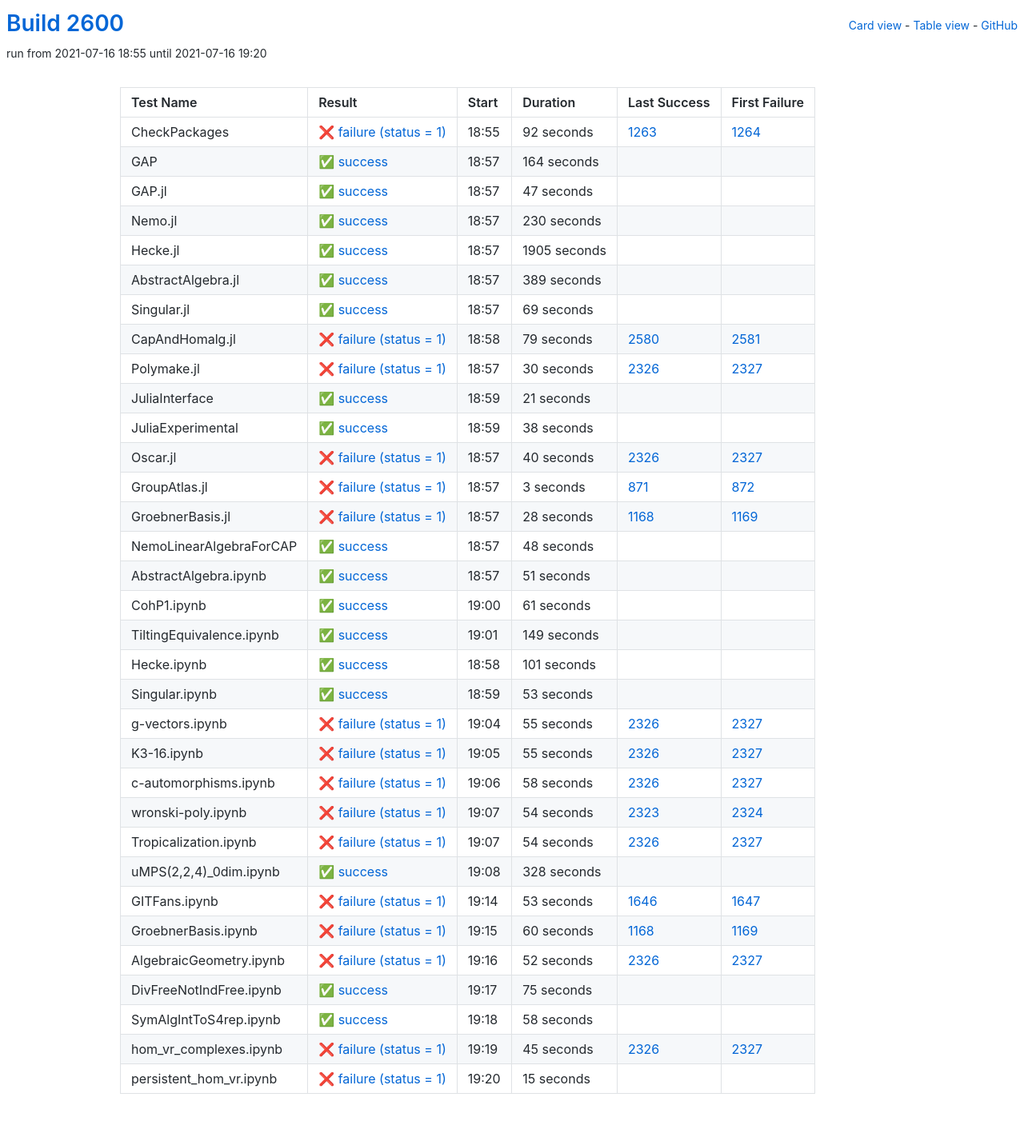
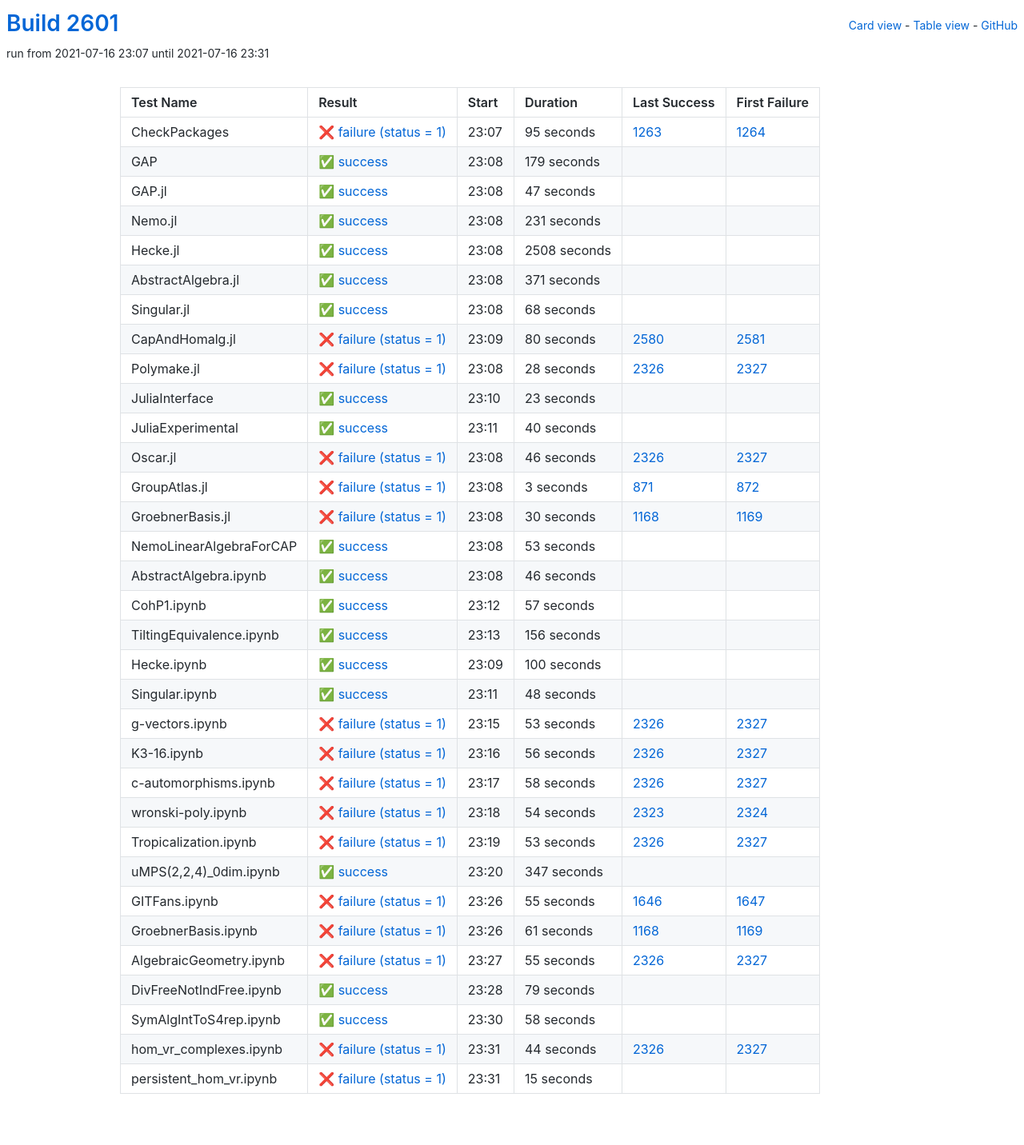
Before and after one commit to oscar-system/oscar-ci-status-stable, a Jekyll site: the page built from table.html, in a window 1280 px wide. Shown: the whole page at 80% size. Built offline with Jekyll 4.4.1, drawn with Linux system fonts in a browser that asks for light colours.

Commit message:
Build #2601

```diff
--- a/_data/ci.yml
+++ b/_data/ci.yml
@@ -1,6 +1,6 @@
 ---
-build: 2600
-build_url: https://oscarci.mathematik.uni-kl.de/job/oscar-stable/2600/
+build: 2601
+build_url: https://oscarci.mathematik.uni-kl.de/job/oscar-stable/2601/
 job: oscar-stable
 organization: oscar-system
 repo: oscar-ci-status-stable
@@ -8,32 +8,32 @@ repourl: https://github.com/oscar-system/oscar-ci-status-stable
 tests:
 - name: CheckPackages
   id: checkpackages
-  log: https://oscarci.mathematik.uni-kl.de/job/oscar-stable/2600/artifact/logs/build-2600/CheckPackages.log
-  start: 2021-07-16 18:55
+  log: https://oscarci.mathematik.uni-kl.de/job/oscar-stable/2601/artifact/logs/build-2601/CheckPackages.log
+  start: 2021-07-16 23:07
   success: false
   exitcode: 1
   status: failure
-  duration: 92
+  duration: 95
   last_success: 1263
   last_success_url: https://oscarci.mathematik.uni-kl.de/job/oscar-stable/1263/
   first_failure: 1264
   first_failure_url: https://oscarci.mathematik.uni-kl.de/job/oscar-stable/1264/
 - name: GAP
   id: gap
-  log: https://oscarci.mathematik.uni-kl.de/job/oscar-stable/2600/artifact/logs/build-2600/GAP.log
-  start: 2021-07-16 18:57
+  log: https://oscarci.mathematik.uni-kl.de/job/oscar-stable/2601/artifact/logs/build-2601/GAP.log
+  start: 2021-07-16 23:08
   success: true
   exitcode: 0
   status: success
-  duration: 164
+  duration: 179
   last_success: false
   last_success_url:
   first_failure: false
   first_failure_url:
 - name: GAP.jl
   id: gap-jl
-  log: https://oscarci.mathematik.uni-kl.de/job/oscar-stable/2600/artifact/logs/build-2600/GAP.jl.log
-  start: 2021-07-16 18:57
+  log: https://oscarci.mathematik.uni-kl.de/job/oscar-stable/2601/artifact/logs/build-2601/GAP.jl.log
+  start: 2021-07-16 23:08
   success: true
   exitcode: 0
   status: success
@@ -44,116 +44,116 @@ tests:
   first_failure_url:
 - name: Nemo.jl
   id: nemo-jl
-  log: https://oscarci.mathematik.uni-kl.de/job/oscar-stable/2600/artifact/logs/build-2600/Nemo.jl.log
-  start: 2021-07-16 18:57
+  log: https://oscarci.mathematik.uni-kl.de/job/oscar-stable/2601/artifact/logs/build-2601/Nemo.jl.log
+  start: 2021-07-16 23:08
   success: true
   exitcode: 0
   status: success
-  duration: 230
+  duration: 231
   last_success: false
   last_success_url:
   first_failure: false
   first_failure_url:
 - name: Hecke.jl
   id: hecke-jl
-  log: https://oscarci.mathematik.uni-kl.de/job/oscar-stable/2600/artifact/logs/build-2600/Hecke.jl.log
-  start: 2021-07-16 18:57
+  log: https://oscarci.mathematik.uni-kl.de/job/oscar-stable/2601/artifact/logs/build-2601/Hecke.jl.log
+  start: 2021-07-16 23:08
   success: true
   exitcode: 0
   status: success
-  duration: 1905
+  duration: 2508
   last_success: false
   last_success_url:
   first_failure: false
   first_failure_url:
 - name: AbstractAlgebra.jl
   id: abstractalgebra-jl
-  log: https://oscarci.mathematik.uni-kl.de/job/oscar-stable/2600/artifact/logs/build-2600/AbstractAlgebra.jl.log
-  start: 2021-07-16 18:57
+  log: https://oscarci.mathematik.uni-kl.de/job/oscar-stable/2601/artifact/logs/build-2601/AbstractAlgebra.jl.log
+  start: 2021-07-16 23:08
   success: true
   exitcode: 0
   status: success
-  duration: 389
+  duration: 371
   last_success: false
   last_success_url:
   first_failure: false
   first_failure_url:
 - name: Singular.jl
   id: singular-jl
-  log: https://oscarci.mathematik.uni-kl.de/job/oscar-stable/2600/artifact/logs/build-2600/Singular.jl.log
-  start: 2021-07-16 18:57
+  log: https://oscarci.mathematik.uni-kl.de/job/oscar-stable/2601/artifact/logs/build-2601/Singular.jl.log
+  start: 2021-07-16 23:08
   success: true
   exitcode: 0
   status: success
-  duration: 69
+  duration: 68
   last_success: false
   last_success_url:
   first_failure: false
   first_failure_url:
 - name: CapAndHomalg.jl
   id: capandhomalg-jl
-  log: https://oscarci.mathematik.uni-kl.de/job/oscar-stable/2600/artifact/logs/build-2600/CapAndHomalg.jl.log
-  start: 2021-07-16 18:58
+  log: https://oscarci.mathematik.uni-kl.de/job/oscar-stable/2601/artifact/logs/build-2601/CapAndHomalg.jl.log
+  start: 2021-07-16 23:09
   success: false
   exitcode: 1
   status: failure
-  duration: 79
+  duration: 80
   last_success: 2580
   last_success_url: https://oscarci.mathematik.uni-kl.de/job/oscar-stable/2580/
   first_failure: 2581
   first_failure_url: https://oscarci.mathematik.uni-kl.de/job/oscar-stable/2581/
 - name: Polymake.jl
   id: polymake-jl
-  log: https://oscarci.mathematik.uni-kl.de/job/oscar-stable/2600/artifact/logs/build-2600/Polymake.jl.log
-  start: 2021-07-16 18:57
+  log: https://oscarci.mathematik.uni-kl.de/job/oscar-stable/2601/artifact/logs/build-2601/Polymake.jl.log
+  start: 2021-07-16 23:08
   success: false
   exitcode: 1
   status: failure
-  duration: 30
+  duration: 28
   last_success: 2326
   last_success_url: https://oscarci.mathematik.uni-kl.de/job/oscar-stable/2326/
   first_failure: 2327
   first_failure_url: https://oscarci.mathematik.uni-kl.de/job/oscar-stable/2327/
 - name: JuliaInterface
   id: juliainterface
-  log: https://oscarci.mathematik.uni-kl.de/job/oscar-stable/2600/artifact/logs/build-2600/JuliaInterface.log
-  start: 2021-07-16 18:59
+  log: https://oscarci.mathematik.uni-kl.de/job/oscar-stable/2601/artifact/logs/build-2601/JuliaInterface.log
+  start: 2021-07-16 23:10
   success: true
   exitcode: 0
   status: success
-  duration: 21
+  duration: 23
   last_success: false
   last_success_url:
   first_failure: false
   first_failure_url:
 - name: JuliaExperimental
   id: juliaexperimental
-  log: https://oscarci.mathematik.uni-kl.de/job/oscar-stable/2600/artifact/logs/build-2600/JuliaExperimental.log
-  start: 2021-07-16 18:59
+  log: https://oscarci.mathematik.uni-kl.de/job/oscar-stable/2601/artifact/logs/build-2601/JuliaExperimental.log
+  start: 2021-07-16 23:11
   success: true
   exitcode: 0
   status: success
-  duration: 38
+  duration: 40
   last_success: false
   last_success_url:
   first_failure: false
   first_failure_url:
 - name: Oscar.jl
   id: oscar-jl
-  log: https://oscarci.mathematik.uni-kl.de/job/oscar-stable/2600/artifact/logs/build-2600/Oscar.jl.log
-  start: 2021-07-16 18:57
+  log: https://oscarci.mathematik.uni-kl.de/job/oscar-stable/2601/artifact/logs/build-2601/Oscar.jl.log
+  start: 2021-07-16 23:08
   success: false
   exitcode: 1
   status: failure
-  duration: 40
+  duration: 46
   last_success: 2326
   last_success_url: https://oscarci.mathematik.uni-kl.de/job/oscar-stable/2326/
   first_failure: 2327
   first_failure_url: https://oscarci.mathematik.uni-kl.de/job/oscar-stable/2327/
 - name: GroupAtlas.jl
   id: groupatlas-jl
-  log: https://oscarci.mathematik.uni-kl.de/job/oscar-stable/2600/artifact/logs/build-2600/GroupAtlas.jl.log
-  start: 2021-07-16 18:57
+  log: https://oscarci.mathematik.uni-kl.de/job/oscar-stable/2601/artifact/logs/build-2601/GroupAtlas.jl.log
+  start: 2021-07-16 23:08
   success: false
   exitcode: 1
   status: failure
@@ -164,20 +164,80 @@ tests:
   first_failure_url: https://oscarci.mathematik.uni-kl.de/job/oscar-stable/872/
 - name: GroebnerBasis.jl
   id: groebnerbasis-jl
-  log: https://oscarci.mathematik.uni-kl.de/job/oscar-stable/2600/artifact/logs/build-2600/GroebnerBasis.jl.log
-  start: 2021-07-16 18:57
+  log: https://oscarci.mathematik.uni-kl.de/job/oscar-stable/2601/artifact/logs/build-2601/GroebnerBasis.jl.log
+  start: 2021-07-16 23:08
   success: false
   exitcode: 1
   status: failure
-  duration: 28
+  duration: 30
   last_success: 1168
   last_success_url: https://oscarci.mathematik.uni-kl.de/job/oscar-stable/1168/
   first_failure: 1169
   first_failure_url: https://oscarci.mathematik.uni-kl.de/job/oscar-stable/1169/
 - name: NemoLinearAlgebraForCAP
   id: nemolinearalgebraforcap
-  log: https://oscarci.mathematik.uni-kl.de/job/oscar-stable/2600/artifact/logs/build-2600/NemoLinearAlgebraForCAP.log
-  start: 2021-07-16 18:57
+  log: https://oscarci.mathematik.uni-kl.de/job/oscar-stable/2601/artifact/logs/build-2601/NemoLinearAlgebraForCAP.log
+  start: 2021-07-16 23:08
+  success: true
+  exitcode: 0
+  status: success
+  duration: 53
+  last_success: false
+  last_success_url:
+  first_failure: false
+  first_failure_url:
+- name: AbstractAlgebra.ipynb
+  id: abstractalgebra-ipynb
+  log: https://oscarci.mathematik.uni-kl.de/job/oscar-stable/2601/artifact/logs/build-2601/AbstractAlgebra.ipynb.log
+  start: 2021-07-16 23:08
+  success: true
+  exitcode: 0
+  status: success
+  duration: 46
+  last_success: false
+  last_success_url:
+  first_failure: false
+  first_failure_url:
+- name: CohP1.ipynb
+  id: cohp1-ipynb
+  log: https://oscarci.mathematik.uni-kl.de/job/oscar-stable/2601/artifact/logs/build-2601/CohP1.ipynb.log
+  start: 2021-07-16 23:12
+  success: true
+  exitcode: 0
+  status: success
+  duration: 57
+  last_success: false
+  last_success_url:
+  first_failure: false
+  first_failure_url:
+- name: TiltingEquivalence.ipynb
+  id: tiltingequivalence-ipynb
+  log: https://oscarci.mathematik.uni-kl.de/job/oscar-stable/2601/artifact/logs/build-2601/TiltingEquivalence.ipynb.log
+  start: 2021-07-16 23:13
+  success: true
+  exitcode: 0
+  status: success
+  duration: 156
+  last_success: false
+  last_success_url:
+  first_failure: false
+  first_failure_url:
+- name: Hecke.ipynb
+  id: hecke-ipynb
+  log: https://oscarci.mathematik.uni-kl.de/job/oscar-stable/2601/artifact/logs/build-2601/Hecke.ipynb.log
+  start: 2021-07-16 23:09
+  success: true
+  exitcode: 0
+  status: success
+  duration: 100
+  last_success: false
+  last_success_url:
+  first_failure: false
+  first_failure_url:
+- name: Singular.ipynb
+  id: singular-ipynb
+  log: https://oscarci.mathematik.uni-kl.de/job/oscar-stable/2601/artifact/logs/build-2601/Singular.ipynb.log
+  start: 2021-07-16 23:11
   success: true
   exitcode: 0
   status: success
@@ -186,94 +246,34 @@ tests:
   last_success_url:
   first_failure: false
   first_failure_url:
-- name: AbstractAlgebra.ipynb
-  id: abstractalgebra-ipynb
-  log: https://oscarci.mathematik.uni-kl.de/job/oscar-stable/2600/artifact/logs/build-2600/AbstractAlgebra.ipynb.log
-  start: 2021-07-16 18:57
-  success: true
-  exitcode: 0
-  status: success
-  duration: 51
-  last_success: false
-  last_success_url:
-  first_failure: false
-  first_failure_url:
-- name: CohP1.ipynb
-  id: cohp1-ipynb
-  log: https://oscarci.mathematik.uni-kl.de/job/oscar-stable/2600/artifact/logs/build-2600/CohP1.ipynb.log
-  start: 2021-07-16 19:00
-  success: true
-  exitcode: 0
-  status: success
-  duration: 61
-  last_success: false
-  last_success_url:
-  first_failure: false
-  first_failure_url:
-- name: TiltingEquivalence.ipynb
-  id: tiltingequivalence-ipynb
-  log: https://oscarci.mathematik.uni-kl.de/job/oscar-stable/2600/artifact/logs/build-2600/TiltingEquivalence.ipynb.log
-  start: 2021-07-16 19:01
-  success: true
-  exitcode: 0
-  status: success
-  duration: 149
-  last_success: false
-  last_success_url:
-  first_failure: false
-  first_failure_url:
-- name: Hecke.ipynb
-  id: hecke-ipynb
-  log: https://oscarci.mathematik.uni-kl.de/job/oscar-stable/2600/artifact/logs/build-2600/Hecke.ipynb.log
-  start: 2021-07-16 18:58
-  success: true
-  exitcode: 0
-  status: success
-  duration: 101
-  last_success: false
-  last_success_url:
-  first_failure: false
-  first_failure_url:
-- name: Singular.ipynb
-  id: singular-ipynb
-  log: https://oscarci.mathematik.uni-kl.de/job/oscar-stable/2600/artifact/logs/build-2600/Singular.ipynb.log
-  start: 2021-07-16 18:59
-  success: true
-  exitcode: 0
-  status: success
-  duration: 53
-  last_success: false
-  last_success_url:
-  first_failure: false
-  first_failure_url:
 - name: g-vectors.ipynb
   id: g-vectors-ipynb
-  log: https://oscarci.mathematik.uni-kl.de/job/oscar-stable/2600/artifact/logs/build-2600/g-vectors.ipynb.log
-  start: 2021-07-16 19:04
+  log: https://oscarci.mathematik.uni-kl.de/job/oscar-stable/2601/artifact/logs/build-2601/g-vectors.ipynb.log
+  start: 2021-07-16 23:15
   success: false
   exitcode: 1
   status: failure
-  duration: 55
+  duration: 53
   last_success: 2326
   last_success_url: https://oscarci.mathematik.uni-kl.de/job/oscar-stable/2326/
   first_failure: 2327
   first_failure_url: https://oscarci.mathematik.uni-kl.de/job/oscar-stable/2327/
 - name: K3-16.ipynb
   id: k3-16-ipynb
-  log: https://oscarci.mathematik.uni-kl.de/job/oscar-stable/2600/artifact/logs/build-2600/K3-16.ipynb.log
-  start: 2021-07-16 19:05
+  log: https://oscarci.mathematik.uni-kl.de/job/oscar-stable/2601/artifact/logs/build-2601/K3-16.ipynb.log
+  start: 2021-07-16 23:16
   success: false
   exitcode: 1
   status: failure
-  duration: 55
+  duration: 56
   last_success: 2326
   last_success_url: https://oscarci.mathematik.uni-kl.de/job/oscar-stable/2326/
   first_failure: 2327
   first_failure_url: https://oscarci.mathematik.uni-kl.de/job/oscar-stable/2327/
 - name: c-automorphisms.ipynb
   id: c-automorphisms-ipynb
-  log: https://oscarci.mathematik.uni-kl.de/job/oscar-stable/2600/artifact/logs/build-2600/c-automorphisms.ipynb.log
-  start: 2021-07-16 19:06
+  log: https://oscarci.mathematik.uni-kl.de/job/oscar-stable/2601/artifact/logs/build-2601/c-automorphisms.ipynb.log
+  start: 2021-07-16 23:17
   success: false
   exitcode: 1
   status: failure
@@ -284,8 +284,8 @@ tests:
   first_failure_url: https://oscarci.mathematik.uni-kl.de/job/oscar-stable/2327/
 - name: wronski-poly.ipynb
   id: wronski-poly-ipynb
-  log: https://oscarci.mathematik.uni-kl.de/job/oscar-stable/2600/artifact/logs/build-2600/wronski-poly.ipynb.log
-  start: 2021-07-16 19:07
+  log: https://oscarci.mathematik.uni-kl.de/job/oscar-stable/2601/artifact/logs/build-2601/wronski-poly.ipynb.log
+  start: 2021-07-16 23:18
   success: false
   exitcode: 1
   status: failure
@@ -296,80 +296,80 @@ tests:
   first_failure_url: https://oscarci.mathematik.uni-kl.de/job/oscar-stable/2324/
 - name: Tropicalization.ipynb
   id: tropicalization-ipynb
-  log: https://oscarci.mathematik.uni-kl.de/job/oscar-stable/2600/artifact/logs/build-2600/Tropicalization.ipynb.log
-  start: 2021-07-16 19:07
+  log: https://oscarci.mathematik.uni-kl.de/job/oscar-stable/2601/artifact/logs/build-2601/Tropicalization.ipynb.log
+  start: 2021-07-16 23:19
   success: false
   exitcode: 1
   status: failure
-  duration: 54
+  duration: 53
   last_success: 2326
   last_success_url: https://oscarci.mathematik.uni-kl.de/job/oscar-stable/2326/
   first_failure: 2327
   first_failure_url: https://oscarci.mathematik.uni-kl.de/job/oscar-stable/2327/
 - name: uMPS(2,2,4)_0dim.ipynb
   id: umps-2-2-4-0dim-ipynb
-  log: https://oscarci.mathematik.uni-kl.de/job/oscar-stable/2600/artifact/logs/build-2600/uMPS-2-2-4-_0dim.ipynb.log
-  start: 2021-07-16 19:08
+  log: https://oscarci.mathematik.uni-kl.de/job/oscar-stable/2601/artifact/logs/build-2601/uMPS-2-2-4-_0dim.ipynb.log
+  start: 2021-07-16 23:20
   success: true
   exitcode: 0
   status: success
-  duration: 328
+  duration: 347
   last_success: false
   last_success_url:
   first_failure: false
   first_failure_url:
 - name: GITFans.ipynb
   id: gitfans-ipynb
-  log: https://oscarci.mathematik.uni-kl.de/job/oscar-stable/2600/artifact/logs/build-2600/GITFans.ipynb.log
-  start: 2021-07-16 19:14
+  log: https://oscarci.mathematik.uni-kl.de/job/oscar-stable/2601/artifact/logs/build-2601/GITFans.ipynb.log
+  start: 2021-07-16 23:26
   success: false
   exitcode: 1
   status: failure
-  duration: 53
+  duration: 55
   last_success: 1646
   last_success_url: https://oscarci.mathematik.uni-kl.de/job/oscar-stable/1646/
   first_failure: 1647
   first_failure_url: https://oscarci.mathematik.uni-kl.de/job/oscar-stable/1647/
 - name: GroebnerBasis.ipynb
   id: groebnerbasis-ipynb
-  log: https://oscarci.mathematik.uni-kl.de/job/oscar-stable/2600/artifact/logs/build-2600/GroebnerBasis.ipynb.log
-  start: 2021-07-16 19:15
+  log: https://oscarci.mathematik.uni-kl.de/job/oscar-stable/2601/artifact/logs/build-2601/GroebnerBasis.ipynb.log
+  start: 2021-07-16 23:26
   success: false
   exitcode: 1
   status: failure
-  duration: 60
+  duration: 61
   last_success: 1168
   last_success_url: https://oscarci.mathematik.uni-kl.de/job/oscar-stable/1168/
   first_failure: 1169
   first_failure_url: https://oscarci.mathematik.uni-kl.de/job/oscar-stable/1169/
 - name: AlgebraicGeometry.ipynb
   id: algebraicgeometry-ipynb
-  log: https://oscarci.mathematik.uni-kl.de/job/oscar-stable/2600/artifact/logs/build-2600/AlgebraicGeometry.ipynb.log
-  start: 2021-07-16 19:16
+  log: https://oscarci.mathematik.uni-kl.de/job/oscar-stable/2601/artifact/logs/build-2601/AlgebraicGeometry.ipynb.log
+  start: 2021-07-16 23:27
   success: false
   exitcode: 1
   status: failure
-  duration: 52
+  duration: 55
   last_success: 2326
   last_success_url: https://oscarci.mathematik.uni-kl.de/job/oscar-stable/2326/
   first_failure: 2327
   first_failure_url: https://oscarci.mathematik.uni-kl.de/job/oscar-stable/2327/
 - name: DivFreeNotIndFree.ipynb
   id: divfreenotindfree-ipynb
-  log: https://oscarci.mathematik.uni-kl.de/job/oscar-stable/2600/artifact/logs/build-2600/DivFreeNotIndFree.ipynb.log
-  start: 2021-07-16 19:17
+  log: https://oscarci.mathematik.uni-kl.de/job/oscar-stable/2601/artifact/logs/build-2601/DivFreeNotIndFree.ipynb.log
+  start: 2021-07-16 23:28
   success: true
   exitcode: 0
   status: success
-  duration: 75
+  duration: 79
   last_success: false
   last_success_url:
   first_failure: false
   first_failure_url:
 - name: SymAlgIntToS4rep.ipynb
   id: symalginttos4rep-ipynb
-  log: https://oscarci.mathematik.uni-kl.de/job/oscar-stable/2600/artifact/logs/build-2600/SymAlgIntToS4rep.ipynb.log
-  start: 2021-07-16 19:18
+  log: https://oscarci.mathematik.uni-kl.de/job/oscar-stable/2601/artifact/logs/build-2601/SymAlgIntToS4rep.ipynb.log
+  start: 2021-07-16 23:30
   success: true
   exitcode: 0
   status: success
@@ -380,20 +380,20 @@ tests:
   first_failure_url:
 - name: hom_vr_complexes.ipynb
   id: hom-vr-complexes-ipynb
-  log: https://oscarci.mathematik.uni-kl.de/job/oscar-stable/2600/artifact/logs/build-2600/hom_vr_complexes.ipynb.log
-  start: 2021-07-16 19:19
+  log: https://oscarci.mathematik.uni-kl.de/job/oscar-stable/2601/artifact/logs/build-2601/hom_vr_complexes.ipynb.log
+  start: 2021-07-16 23:31
   success: false
   exitcode: 1
   status: failure
-  duration: 45
+  duration: 44
   last_success: 2326
   last_success_url: https://oscarci.mathematik.uni-kl.de/job/oscar-stable/2326/
   first_failure: 2327
   first_failure_url: https://oscarci.mathematik.uni-kl.de/job/oscar-stable/2327/
 - name: persistent_hom_vr.ipynb
   id: persistent-hom-vr-ipynb
-  log: https://oscarci.mathematik.uni-kl.de/job/oscar-stable/2600/artifact/logs/build-2600/persistent_hom_vr.ipynb.log
-  start: 2021-07-16 19:20
+  log: https://oscarci.mathematik.uni-kl.de/job/oscar-stable/2601/artifact/logs/build-2601/persistent_hom_vr.ipynb.log
+  start: 2021-07-16 23:31
   success: false
   exitcode: 1
   status: failure
```
Also changed, not shown: README.md.
